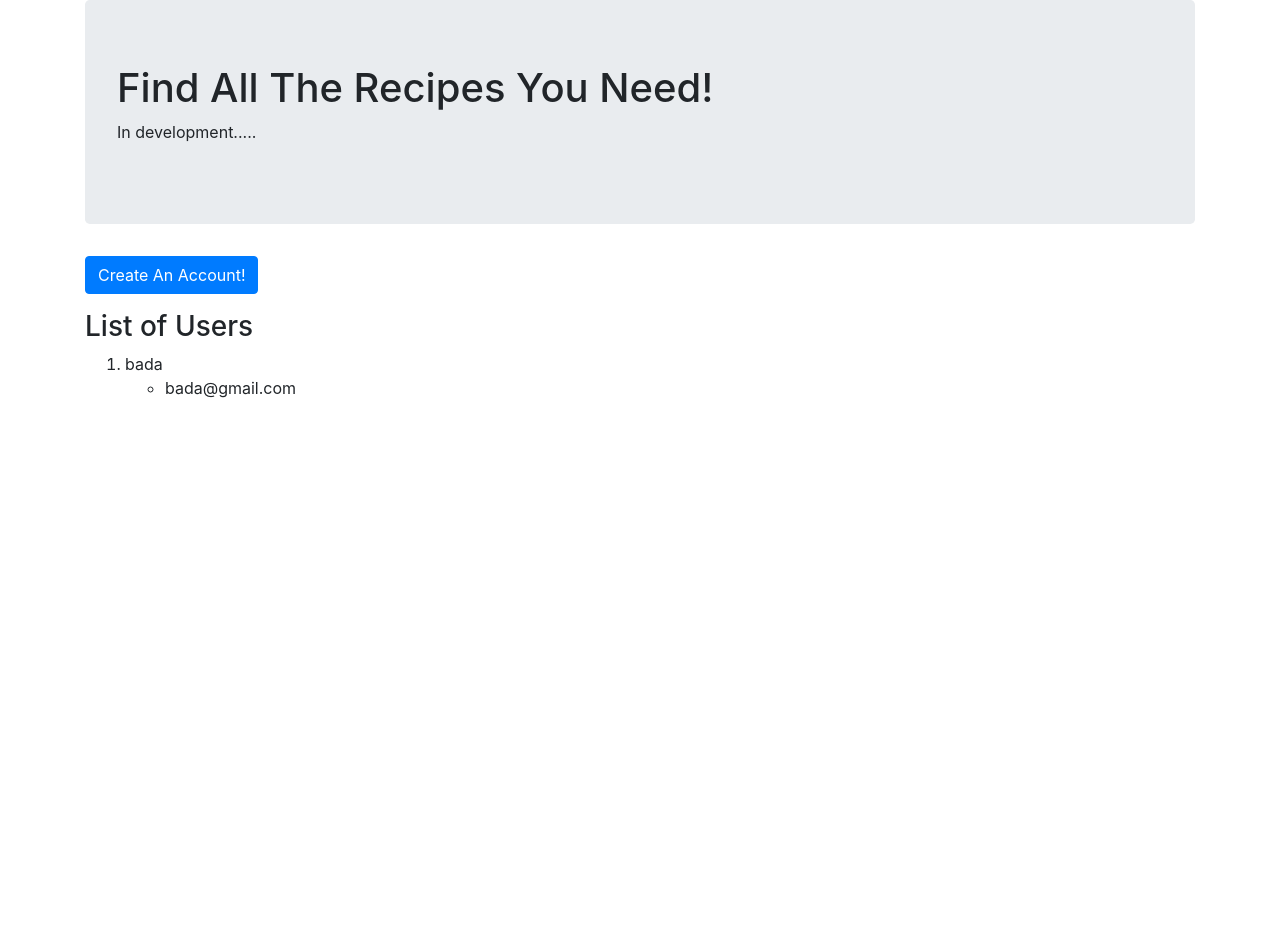
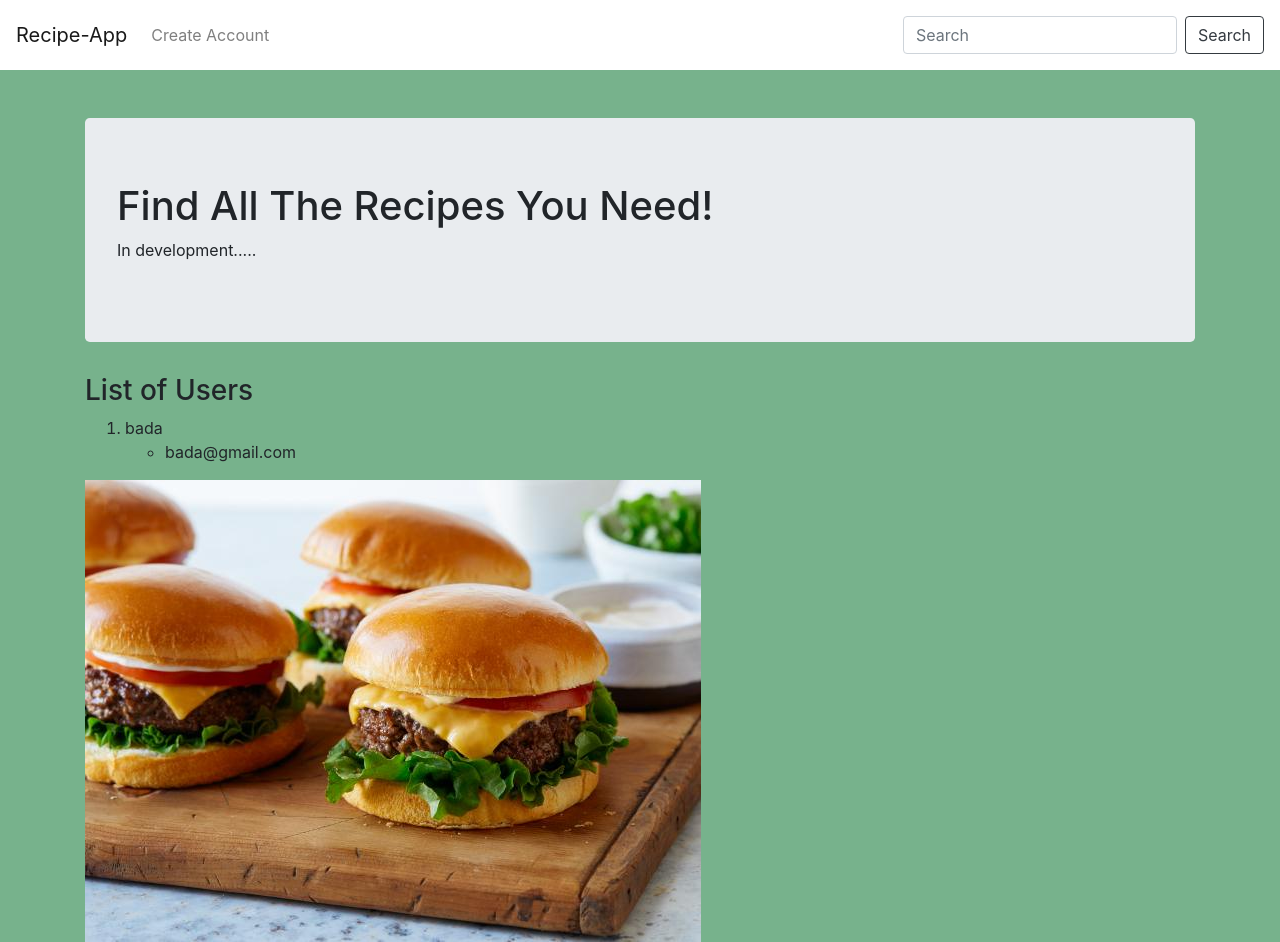
Before and after one commit to Kelloggs67/Recipe-App, a Django app: page / in a window 1280 px wide. Before the commit the page ends 398 px from the top, so only its background shows below. Run offline with Django 3.2, Linux system fonts and the light colour scheme; data comes from the database, SQL or seed files in the repository; both versions use the stored data as it was after the commit.

Commit message:
Added Navbar

```diff
--- a/recipe_app/urls.py
+++ b/recipe_app/urls.py
@@ -1,6 +1,7 @@
 from django.urls import path
 from recipe_app import views
 
+app_name = 'recipe_app'
 
 urlpatterns = [
     path('', views.create, name='create'),
--- /dev/null
+++ b/static/css/base.css
@@ -0,0 +1,16 @@
+input{
+    width: 100%;
+    padding: 12px 20px;
+    margin: 8px 0;
+    box-sizing: border-box;
+    color: orange;
+  }
+
+body{
+  background-color: #77B28C;
+}
+
+
+.navbar-custom{
+  background-color: white;
+}
--- a/static/css/create.css
+++ /dev/null
@@ -1,6 +0,0 @@
-input{
-    width: 100%;
-    padding: 12px 20px;
-    margin: 8px 0;
-    box-sizing: border-box;
-  }
--- /dev/null
+++ b/templates/recipe_app/base.html
@@ -0,0 +1,42 @@
+<!DOCTYPE html>
+{% load static %}
+<head>
+    <meta charset="UTF-8">
+    <link rel="stylesheet" href="https://cdn.jsdelivr.net/npm/bootstrap@4.5.3/dist/css/bootstrap.min.css" integrity="sha384-TX8t27EcRE3e/ihU7zmQxVncDAy5uIKz4rEkgIXeMed4M0jlfIDPvg6uqKI2xXr2" crossorigin="anonymous">
+    <link rel="stylesheet" href='{% static "css/base.css" %}'/>
+    <title></title>
+</head>
+<body classname='base-body'>
+    <nav class="navbar  navbar-expand-lg navbar-light navbar-custom sticky-top">
+        <button class="navbar-toggler" type="button" data-toggle="collapse" data-target="#navbarTogglerDemo03" aria-controls="navbarTogglerDemo03" aria-expanded="false" aria-label="Toggle navigation">
+          <span class="navbar-toggler-icon"></span>
+        </button>
+        <a class="navbar-brand" href="/">Recipe-App</a>
+
+        <div class="collapse navbar-collapse" id="navbarTogglerDemo03">
+          <ul class="navbar-nav mr-auto mt-2 mt-lg-0">
+            <li class="nav-item">
+              <a class="nav-link"  href="{% url 'recipe_app:create' %}">Create Account</a>
+            </li>
+          </ul>
+          <form class="form-inline my-2 my-lg-0">
+            <input class="form-control mr-sm-2" type="search" placeholder="Search" aria-label="Search">
+            <button class="btn btn-outline-dark my-2 my-sm-0" type="submit">Search</button>
+          </form>
+        </div>
+      </nav>
+
+
+
+
+
+
+
+
+    {% block body_block %}
+        <!-- Anything outside of this will be inherited if you extend! -->
+    {% endblock %}
+<script src="https://code.jquery.com/jquery-3.5.1.slim.min.js" integrity="sha384-DfXdz2htPH0lsSSs5nCTpuj/zy4C+OGpamoFVy38MVBnE+IbbVYUew+OrCXaRkfj" crossorigin="anonymous"></script>
+<script src="https://cdn.jsdelivr.net/npm/bootstrap@4.5.3/dist/js/bootstrap.bundle.min.js" integrity="sha384-ho+j7jyWK8fNQe+A12Hb8AhRq26LrZ/JpcUGGOn+Y7RsweNrtN/tE3MoK7ZeZDyx" crossorigin="anonymous"></script>
+</body>
+</html>
--- a/templates/recipe_app/index.html
+++ b/templates/recipe_app/index.html
@@ -1,17 +1,13 @@
 <!DOCTYPE html>
-<html lang="en">
-<head>
-    <link rel="stylesheet" href="https://cdn.jsdelivr.net/npm/bootstrap@4.5.3/dist/css/bootstrap.min.css" integrity="sha384-TX8t27EcRE3e/ihU7zmQxVncDAy5uIKz4rEkgIXeMed4M0jlfIDPvg6uqKI2xXr2" crossorigin="anonymous">
-    <meta charset="UTF-8">
-    <title>Home Page</title>
-</head>
-<body>
+{% extends 'recipe_app/base.html' %}
+    {% block body_block %}
+    {% load static %}
     <div class= 'container'>
-        <div class= 'jumbotron'>
+        <div class= 'jumbotron mt-5'>
            <h1>Find All The Recipes You Need!</h1>
            <p>In development.....</p>
         </div>
-        <input type="button" class="btn btn-primary" onclick="location.href='create';" value="Create An Account!" />
+
         <div>
             <p></p>
             <h3>List of Users</h3>
@@ -26,18 +22,8 @@
                 {% endfor %}
                 </ol>
             {% else %}
-                <p>No Users :(</p>
+                <p>No Users</p>
             {% endif %}
 
-        </div>
-
-
-    </div>
-
-
-
-
-    <script src="https://code.jquery.com/jquery-3.5.1.slim.min.js" integrity="sha384-DfXdz2htPH0lsSSs5nCTpuj/zy4C+OGpamoFVy38MVBnE+IbbVYUew+OrCXaRkfj" crossorigin="anonymous"></script>
-    <script src="https://cdn.jsdelivr.net/npm/bootstrap@4.5.3/dist/js/bootstrap.bundle.min.js" integrity="sha384-ho+j7jyWK8fNQe+A12Hb8AhRq26LrZ/JpcUGGOn+Y7RsweNrtN/tE3MoK7ZeZDyx" crossorigin="anonymous"></script>
-</body>
-</html>
+            <img src="{% static 'images/hamburger.jpg' %}" alt="No hamburger"   >
+    {% endblock %}
```
Also changed, not shown: templates/recipe_app/create.html (+4 -11 lines), db.sqlite3, static/Images/hamburger.jpg (added).
